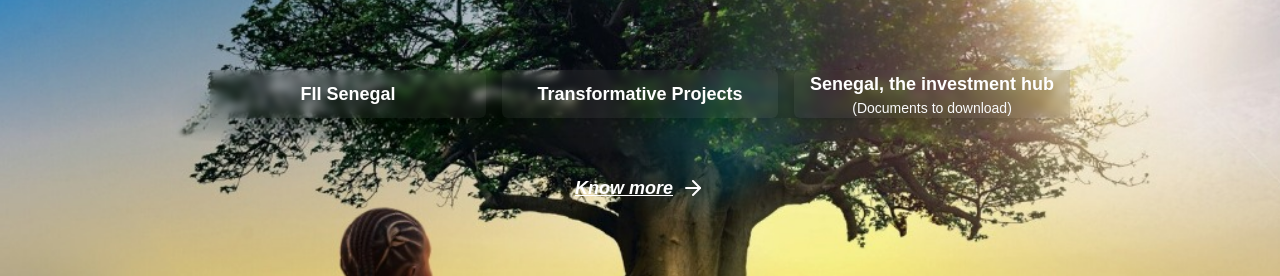
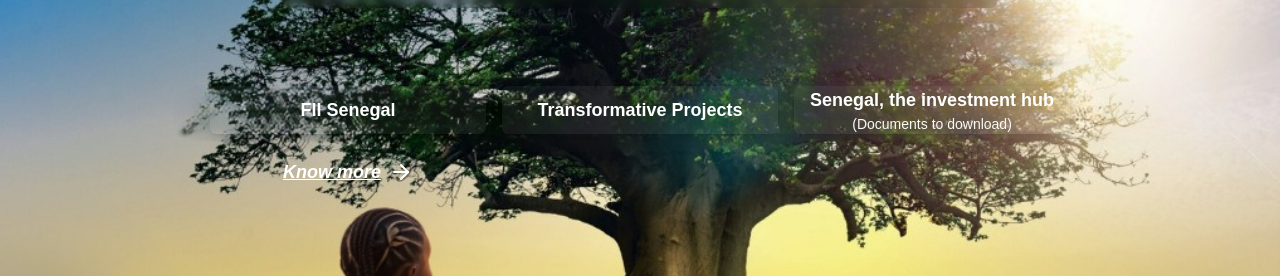
Before and after one commit to abd-sultan/sn2050-portal, a Next.js app: page /en in a window 1280 px wide. Shown: the part 315-591 px from the top of the page. Built offline with nearby package versions, Linux system fonts and the light colour scheme; no server answers; a web font is replaced by a local one.

Commit message:
feat: add 'Know More' link to APIX website with translations

```diff
--- a/src/app/[locale]/page.tsx
+++ b/src/app/[locale]/page.tsx
@@ -86,13 +86,22 @@ export default function HomePage() {
         </div>
 
         {/* Documentation buttons */}
-        <div className='mt-8 grid grid-cols-1 md:grid-cols-3 gap-4 w-full max-w-6xl bg-black/10 backdrop-blur-sm'>
-          <Button
-            onClick={() => handleDocumentClick('/fiis')}
-            className='bg-white/5 hover:bg-black/50 text-white font-bold py-6 text-lg font-exo2 shadow-lg'
-          >
-            {t('fiis')}
-          </Button>
+        <div className='mt-8 grid grid-cols-1 md:grid-cols-3 gap-4 w-full max-w-6xl bg-transparent backdrop-blur-smx'>
+          <div className='flex flex-col items-center justify-center w-full'>
+            <Button
+              onClick={() => handleDocumentClick('/fiis')}
+              className='bg-white/5 hover:bg-black/50 w-full text-white font-bold py-6 text-lg font-exo2 shadow-lg'
+            >
+              {t('fiis')}
+            </Button>
+            <Link
+              href='https://fiisenegal.sn/'
+              className='italic text-white text-center font-bold py-6 text-lg font-exo2 underline flex items-center gap-2'
+            >
+              {t('knowMore')} <ArrowRightIcon />
+            </Link>
+          </div>
+
           <Button
             onClick={() => handleDocumentClick('/projets')}
             className='bg-white/5 hover:bg-black/50 text-white font-bold py-6 text-lg font-exo2 shadow-lg'
@@ -109,14 +118,6 @@ export default function HomePage() {
             </p>
           </Button>
         </div>
-
-        {/* Redirect to APIX page */}
-        <Link
-          href='https://fiisenegal.sn/'
-          className='italic text-white font-bold py-6 text-lg font-exo2 underline flex items-center gap-2'
-        >
-          {t('knowMore')} <ArrowRightIcon />
-        </Link>
 
         <div className='mt-8 flex flex-col items-center justify-center'>
           <Image
```
